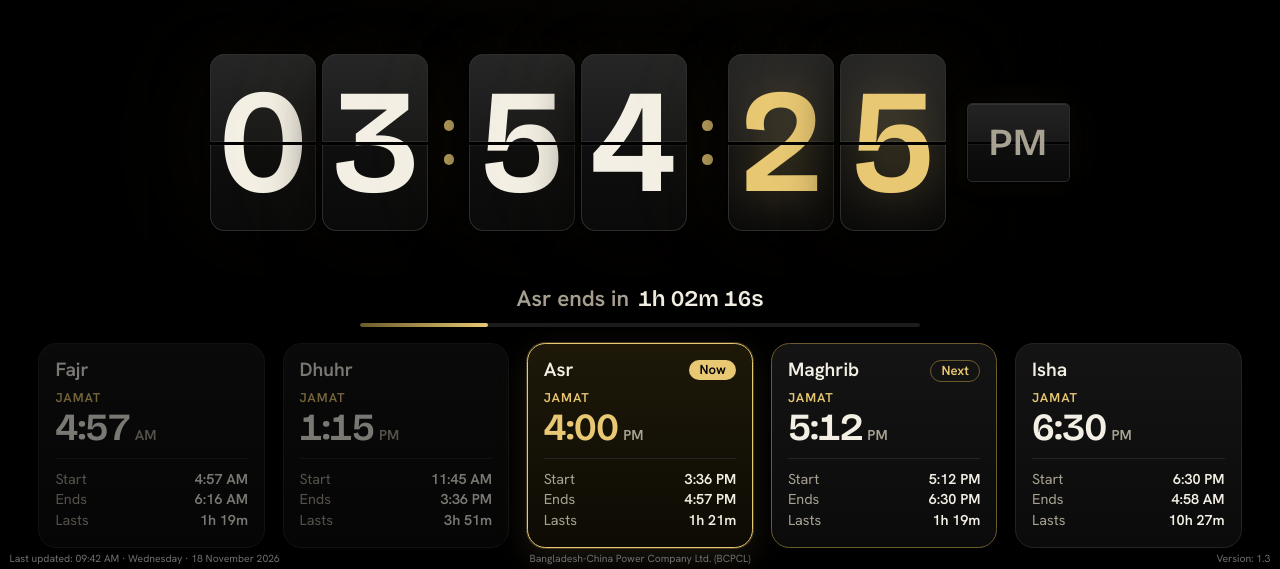
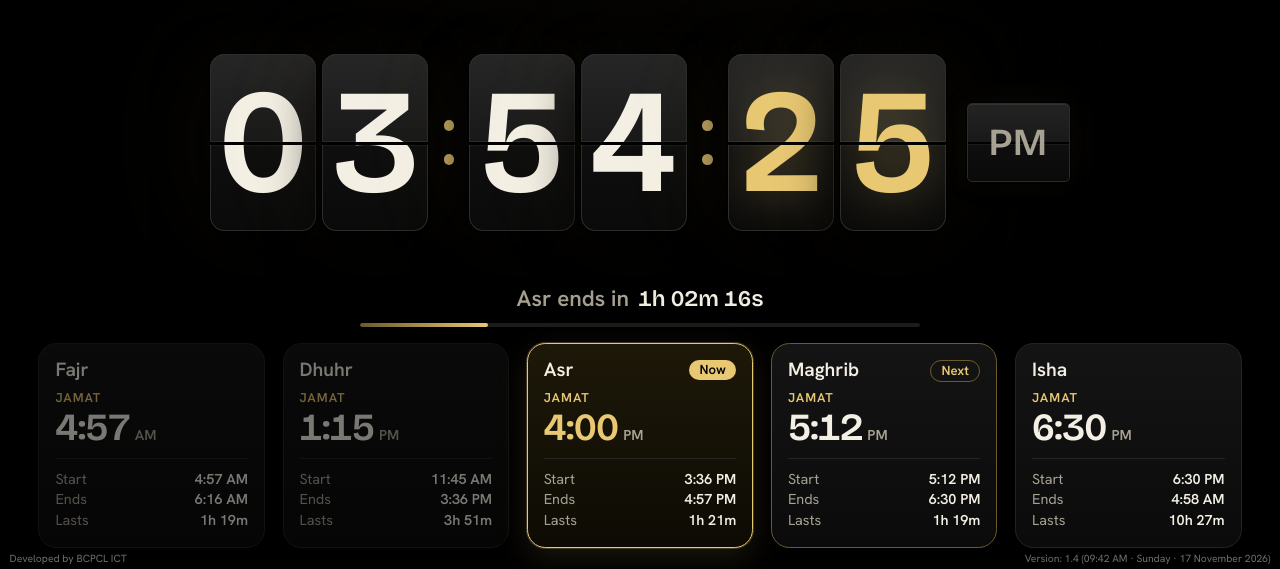
Before and after one commit to shafayetbcpcl/salat-board-dc-bcpcl, a plain HTML site: page index.html in a window 1280 px wide. Shown: the part 231-800 px from the top of the page. Drawn offline with nearby package versions, Linux system fonts and the light colour scheme.

Commit message:
Footer information updated
Removed the company name, added developer attribution, and consolidated the version number and last version update date.

```diff
--- a/index.html
+++ b/index.html
@@ -242,13 +242,13 @@ h1{margin:0;font:800 clamp(1.2rem,2.6vw,1.9rem)/1.15 var(--display);letter-spaci
 }
 /* Small credit line, bottom right (fixed, so it never changes the layout) */
 /* Small footer line (fixed, so it never changes the layout):
-   last updated on the left, company name in the centre, version on the right. */
-.credit{position:fixed;left:max(.6rem,env(safe-area-inset-left,0px));right:max(.6rem,env(safe-area-inset-right,0px));bottom:max(.2rem,env(safe-area-inset-bottom,0px));z-index:5;margin:0;display:grid;grid-template-columns:1fr auto 1fr;gap:.15rem 1rem;align-items:end;font-size:.65rem;line-height:1.3;color:#6f6f6f;pointer-events:none;user-select:none}
-.credit .c-l{text-align:left}.credit .c-c{text-align:center}.credit .c-r{text-align:right}
-@media (max-width:760px){  /* narrow screens: stack the three items in the centre */
+   developer on the left, version and date on the right. */
+.credit{position:fixed;left:max(.6rem,env(safe-area-inset-left,0px));right:max(.6rem,env(safe-area-inset-right,0px));bottom:max(.2rem,env(safe-area-inset-bottom,0px));z-index:5;margin:0;display:grid;grid-template-columns:1fr 1fr;gap:.15rem 1rem;align-items:end;font-size:.65rem;line-height:1.3;color:#6f6f6f;pointer-events:none;user-select:none}
+.credit .c-l{text-align:left}.credit .c-r{text-align:right}
+@media (max-width:760px){  /* narrow screens: stack the two items in the centre */
   .credit{grid-template-columns:1fr}
   .credit span{text-align:center}.credit span:empty{display:none}
-  .credit .c-c{order:1}.credit .c-r{order:2}.credit .c-l{order:3}
+  .credit .c-r{order:1}.credit .c-l{order:2}
 }
 :focus-visible{outline:3px solid var(--gold);outline-offset:3px}  /* visible focus ring for keyboard users */
 @media (prefers-reduced-motion:reduce){*{transition:none!important}} /* respect the "reduce motion" setting */
@@ -306,9 +306,9 @@ h1{margin:0;font:800 clamp(1.2rem,2.6vw,1.9rem)/1.15 var(--display);letter-spaci
 
 </main>
 
-<!-- Small footer line: last updated (left), company name (centre), version (right).
-     Last updated and version come from SETTINGS. -->
-<p class="credit"><span class="c-l" id="upd"></span><span class="c-c">Bangladesh-China Power Company Ltd. (BCPCL)</span><span class="c-r" id="ver"></span></p>
+<!-- Small footer line: developer (left) and version with its date (right).
+     Both come from SETTINGS. -->
+<p class="credit"><span class="c-l" id="dev"></span><span class="c-r" id="ver"></span></p>
 
 <script>
 /* ==============================================================
@@ -388,11 +388,11 @@ var SETTINGS = {
     asrEndsAtForbidden: true
   },
 
-  /* ---- 9. Version information ----------------------------------- */
-  // Shown in the small line at the bottom: last updated on the left, version on the right.
-  // Change both lines each time you publish a new version. Leave a line empty ("") to hide it.
-  version: "1.3",                                     // shown as "Version: 1.3"
-  lastUpdated: "09:42 AM \u00b7 Wednesday \u00b7 18 November 2026"    // time, weekday, date
+  /* ---- 9. Footer line ------------------------------------------- */
+  // Small line at the bottom of the page. Leave a value empty ("") to hide it.
+  developedBy: "BCPCL ICT",                                       // bottom left:  "Developed by BCPCL ICT"
+  version: "1.4",                                                 // bottom right: "Version: 1.4 (...)"
+  lastUpdated: "09:42 AM \u00b7 Sunday \u00b7 17 November 2026"     // date of this version, shown in brackets after the version
 };
 /* ==============================================================
    END OF SETTINGS. You do not need to change anything below.
@@ -571,8 +571,8 @@ var SETTINGS = {
   }
 
   /* ---------- Static text ---------- */
-  $("ver").textContent = S.version ? "Version: " + S.version : "";                       // bottom right
-  $("upd").textContent = S.lastUpdated ? "Last updated: " + S.lastUpdated : "";          // bottom left
+  $("dev").textContent = S.developedBy ? "Developed by " + S.developedBy : "";                                              // bottom left
+  $("ver").textContent = S.version ? "Version: " + S.version + (S.lastUpdated ? " (" + S.lastUpdated + ")" : "") : "";      // bottom right
   $("place").textContent = S.placeName;
   if ($("company")) $("company").textContent = S.companyName;   // skipped when the logo option is used
   var logo = document.querySelector(".logo");
```
